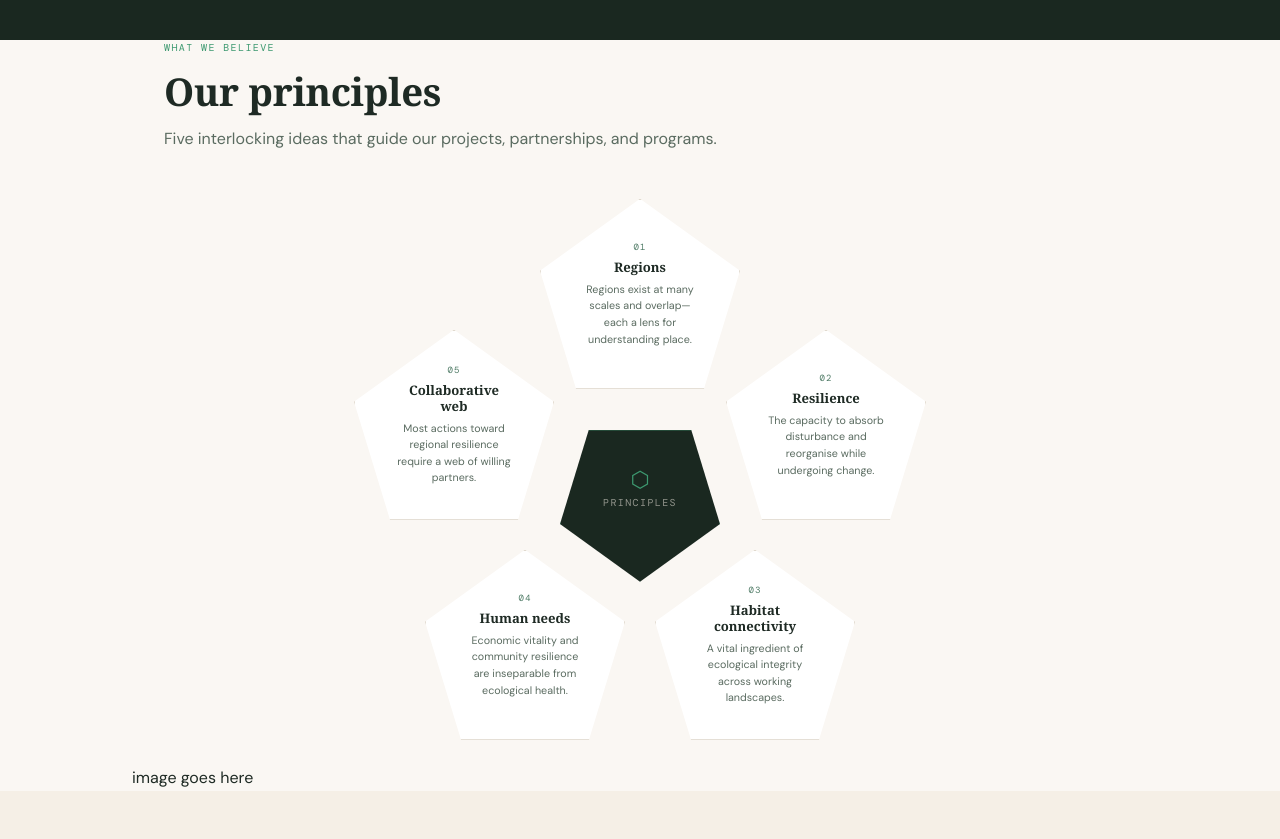
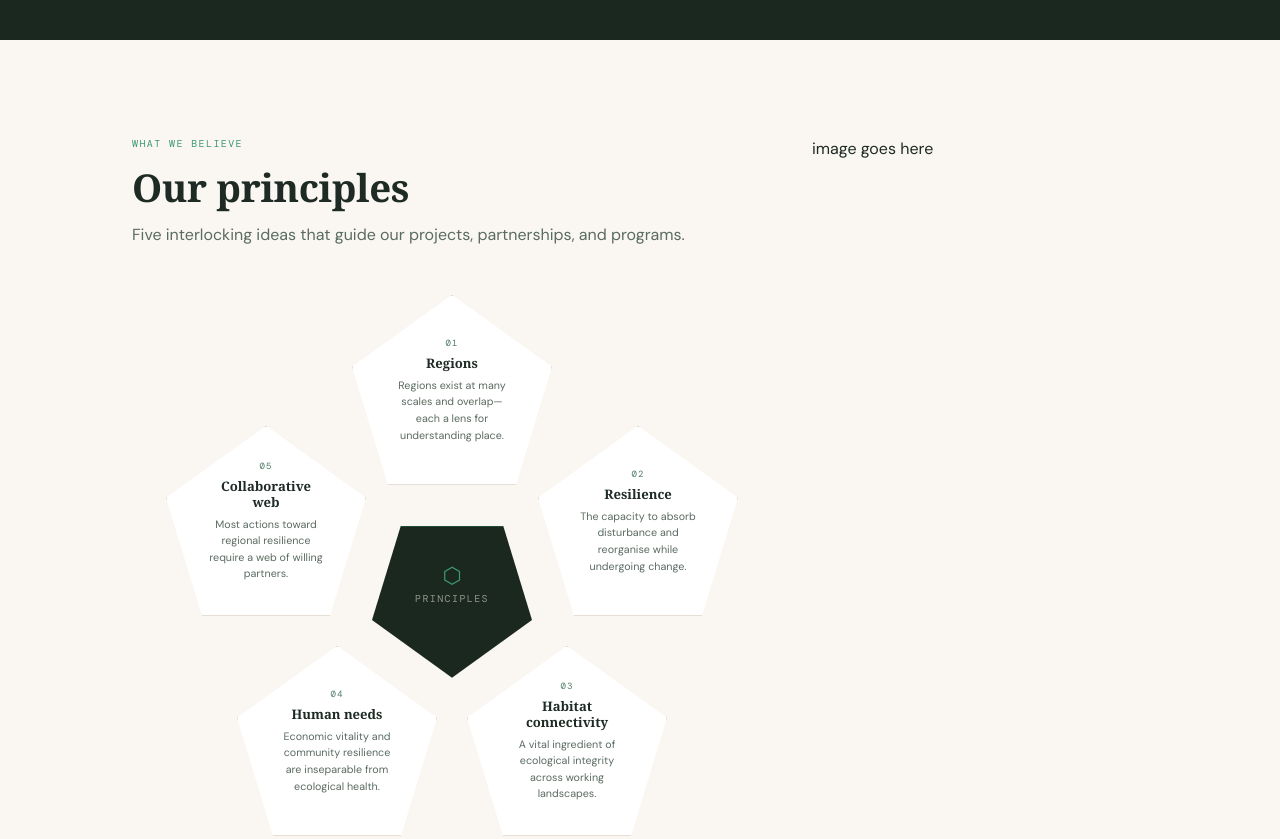
Before and after one commit to NiallxD/Regional_Resilience_Network_Website, a plain HTML site: page index.html in a window 1280 px wide. Shown: the part 760-1599 px from the top of the page. Drawn offline with nearby package versions, Linux system fonts and the light colour scheme; a web font is replaced by a local one.

Commit message:
Update index.html

```diff
--- a/index.html
+++ b/index.html
@@ -68,14 +68,19 @@
   </section>
 
   <!-- PRINCIPLES -->
-  <div class="container principles-container">
+  <section id="mission" class="section principles-section">
     <div class="container">
+
+      <div class="principles-row">
+
+        <!-- LEFT: Principles cluster -->
+        <div class="principles-left">
           <div class="sec-hd">
             <div class="sec-tag">What we believe</div>
             <h2>Our principles</h2>
             <p>Five interlocking ideas that guide our projects, partnerships, and programs.</p>
           </div>
-      </div>
+
           <div class="pent-scene">
             <!-- Center -->
             <div class="pent-cell pent-center">
@@ -86,7 +91,8 @@
                 </div>
               </div>
             </div>
-        <!-- 01 Regions — top -->
+
+            <!-- 01 Regions -->
             <div class="pent-cell pent-p1">
               <div class="pent-shape">
                 <div class="pent-inner">
@@ -96,7 +102,8 @@
                 </div>
               </div>
             </div>
-        <!-- 02 Resilience — upper right -->
+
+            <!-- 02 Resilience -->
             <div class="pent-cell pent-p2">
               <div class="pent-shape">
                 <div class="pent-inner">
@@ -106,9 +113,10 @@
                 </div>
               </div>
             </div>
-        <!-- 03 Habitat connectivity — lower right -->
+
+            <!-- 03 Habitat connectivity -->
             <div class="pent-cell pent-p3">
-          <div class="pent-shape pent-shape">
+              <div class="pent-shape">
                 <div class="pent-inner">
                   <div class="p-num">03</div>
                   <h3>Habitat connectivity</h3>
@@ -116,7 +124,8 @@
                 </div>
               </div>
             </div>
-        <!-- 04 Human needs — lower left -->
+
+            <!-- 04 Human needs -->
             <div class="pent-cell pent-p4">
               <div class="pent-shape">
                 <div class="pent-inner">
@@ -126,7 +135,8 @@
                 </div>
               </div>
             </div>
-        <!-- 05 Collaborative web — upper left -->
+
+            <!-- 05 Collaborative web -->
             <div class="pent-cell pent-p5">
               <div class="pent-shape">
                 <div class="pent-inner">
@@ -136,13 +146,19 @@
                 </div>
               </div>
             </div>
+
           </div>
         </div>
-  <div class="container principles-container">
-      <div>
+
+        <!-- RIGHT: Image or content -->
+        <div class="principles-right">
           <p>image goes here</p>
         </div>
+
       </div>
+    </div>
+  </section>
+
 
   <!-- APPROACH -->
   <section id="approach" class="section section-alt">
```
Lines whose indentation alone changed are shown as unchanged.
